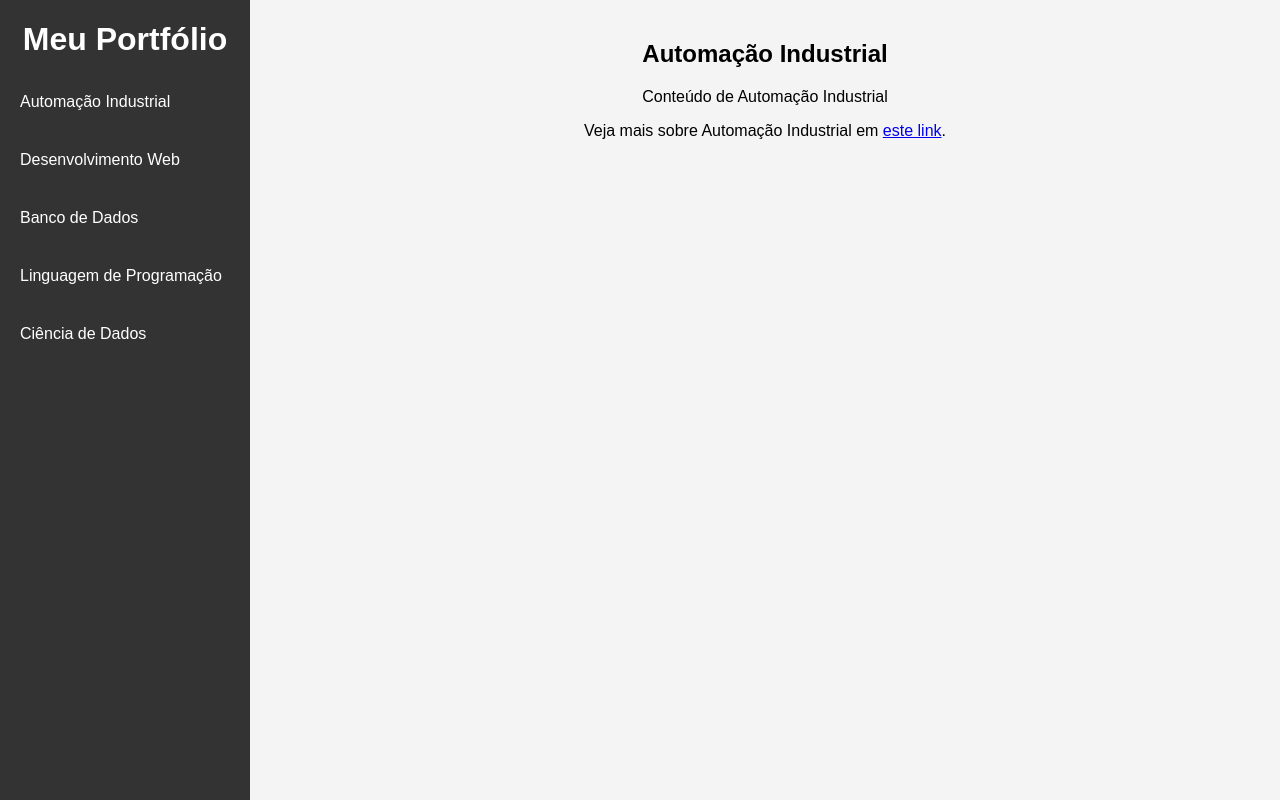
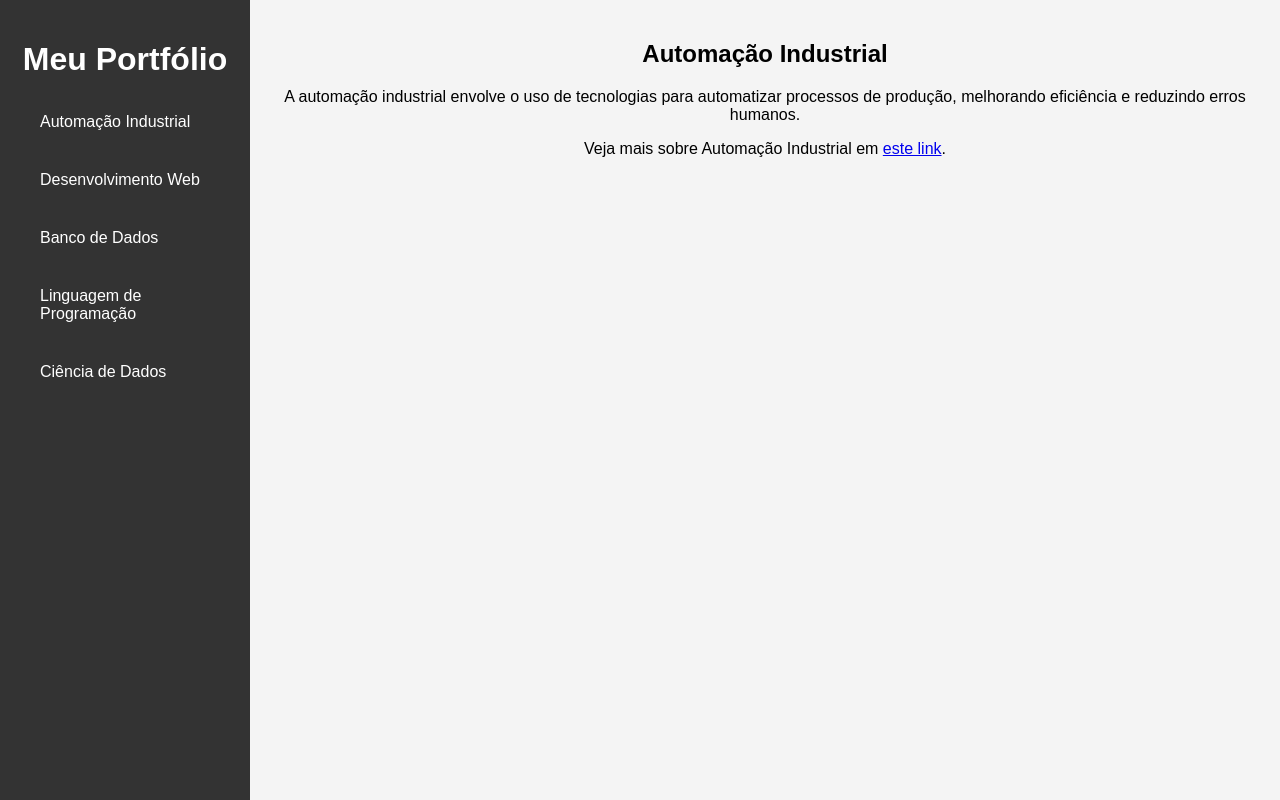
Before and after one commit to b4rbosa777/Projeto1SEM, a plain HTML site: page Projeto/index.html in a window 1280 px wide. Both pictures are taken after a click on the item "Automação Industrial". Drawn offline with Linux system fonts and the light colour scheme.

Commit message:
Atualizando

```diff
--- /dev/null
+++ b/Projeto/TA/automacao.html
@@ -0,0 +1,7 @@
+<div class="materia-content">
+    <h2>Automação Industrial</h2>
+    <p>A automação industrial envolve o uso de tecnologias para automatizar processos de produção, melhorando eficiência e reduzindo erros humanos.</p>
+    <div class="additional-content">
+        <p>Veja mais sobre Automação Industrial em <a href="https://example.com/automacao" target="_blank">este link</a>.</p>
+    </div>
+</div>
--- a/Projeto/index.html
+++ b/Projeto/index.html
@@ -5,61 +5,25 @@
     <meta name="viewport" content="width=device-width, initial-scale=1.0">
     <title>Projeto 1 Semestre</title>
     <link rel="stylesheet" href="style.css">
+    <script defer src="script.js"></script>
 </head>
 <body>
     <div class="sidebar">
         <h1>Meu Portfólio</h1>
         <ul>
-            <li data-content="automacao">Automação Industrial</li>
-            <li data-content="desenvolvimento">Desenvolvimento Web</li>
-            <li data-content="banco">Banco de Dados</li>
-            <li data-content="linguagem">Linguagem de Programação</li>
-            <li data-content="ciencia">Ciência de Dados</li>
+            <li data-content="TA/automacao">Automação Industrial</li>
+            <li data-content="WEB/desenvolvimento">Desenvolvimento Web</li>
+            <li data-content="BD/banco">Banco de Dados</li>
+            <li data-content="LP/linguagem">Linguagem de Programação</li>
+            <li data-content="CD/ciencia">Ciência de Dados</li>
         </ul>
     </div>
     <div class="content">
-        <div id="automacao" class="content-item">
-            <h2>Automação Industrial</h2>
-            <p>Conteúdo de Automação Industrial</p>
-            <div class="additional-content">
-                <!-- Adicione aqui mais conteúdo relacionado a Automação Industrial -->
-                <p>Veja mais sobre Automação Industrial em <a href="https://example.com/automacao" target="_blank">este link</a>.</p>
-            </div>
-        </div>
-        <div id="desenvolvimento" class="content-item" style="display: none;">
-            <h2>Desenvolvimento Web</h2>
-            <p>Conteúdo de Desenvolvimento Web</p>
-            <div class="additional-content">
-                <!-- Adicione aqui mais conteúdo relacionado a Desenvolvimento Web -->
-                <p>Veja mais sobre Desenvolvimento Web em <a href="https://example.com/desenvolvimento" target="_blank">este link</a>.</p>
-            </div>
-        </div>
-        <div id="banco" class="content-item" style="display: none;">
-            <h2>Banco de Dados</h2>
-            <p>Conteúdo de Banco de Dados</p>
-            <div class="additional-content">
-                <!-- Adicione aqui mais conteúdo relacionado a Banco de Dados -->
-                <p>Veja mais sobre Banco de Dados em <a href="https://example.com/banco" target="_blank">este link</a>.</p>
-            </div>
-        </div>
-        <div id="linguagem" class="content-item" style="display: none;">
-            <h2>Linguagem de Programação</h2>
-            <p>Conteúdo de Linguagem de Programação</p>
-            <div class="additional-content">
-                <!-- Adicione aqui mais conteúdo relacionado a Linguagem de Programação -->
-                <p>Link do github dos exercicios pedidos pelo professor Cainã <a
-                    href="https://github.com/b4rbosa777/Exercicios_Java" target="_blank">este link</a>.</p>
-            </div>
-        </div>
-        <div id="ciencia" class="content-item" style="display: none;">
-            <h2>Ciência de Dados</h2>
-            <p>Conteúdo de Ciência de Dados</p>
-            <div class="additional-content">
-                <!-- Adicione aqui mais conteúdo relacionado a Ciência de Dados -->
-                <p>Veja mais sobre Ciência de Dados em <a href="https://github.com/" target="_blank">este link</a>.</p>
-            </div>
-        </div>
+        <div id="automacao" class="content-item"></div>
+        <div id="desenvolvimento" class="content-item" style="display: none;"></div>
+        <div id="banco" class="content-item" style="display: none;"></div>
+        <div id="linguagem" class="content-item" style="display: none;"></div>
+        <div id="ciencia" class="content-item" style="display: none;"></div>
     </div>
-    <script src="script.js"></script>
 </body>
 </html>
--- a/Projeto/script.js
+++ b/Projeto/script.js
@@ -1,18 +1,45 @@
-document.addEventListener('DOMContentLoaded', function () {
-    const items = document.querySelectorAll('.sidebar ul li');
-    const contentItems = document.querySelectorAll('.content-item');
-
+document.addEventListener('DOMContentLoaded', () => {
+    const items = document.querySelectorAll('.sidebar li');
     items.forEach(item => {
-        item.addEventListener('click', function () {
-            const contentId = this.getAttribute('data-content');
-
-            contentItems.forEach(contentItem => {
-                if (contentItem.id === contentId) {
-                    contentItem.style.display = 'block';
-                } else {
-                    contentItem.style.display = 'none';
-                }
-            });
+        item.addEventListener('click', () => {
+            const contentPath = item.getAttribute('data-content');
+            const contentId = contentPath.split('/')[1]; // Pega o nome do arquivo sem a extensão
+            loadContent(contentPath, contentId);
         });
     });
 });
+
+function loadContent(contentPath, contentId) {
+    const contentDiv = document.getElementById(contentId);
+
+    fetch(`${contentPath}.html`)
+        .then(response => response.text())
+        .then(data => {
+            const allContentItems = document.querySelectorAll('.content-item');
+            allContentItems.forEach(item => item.style.display = 'none');
+
+            contentDiv.innerHTML = data;
+            contentDiv.style.display = 'block';
+
+            // Carregar o CSS específico
+            loadCSS(`${contentPath}.css`);
+        })
+        .catch(error => {
+            console.error('Error loading content:', error);
+        });
+}
+
+function loadCSS(cssPath) {
+    // Remover CSS antigo
+    const oldLink = document.querySelector('link[data-dynamic-css]');
+    if (oldLink) {
+        oldLink.parentNode.removeChild(oldLink);
+    }
+
+    // Adicionar novo CSS
+    const link = document.createElement('link');
+    link.rel = 'stylesheet';
+    link.href = cssPath;
+    link.setAttribute('data-dynamic-css', 'true');
+    document.head.appendChild(link);
+}
--- a/Projeto/style.css
+++ b/Projeto/style.css
@@ -4,14 +4,17 @@ body {
     background-color: #f4f4f4;
     display: flex;
     text-align: center;
+    height: 100vh;
+    overflow: hidden;
 }
 
 .sidebar {
     width: 250px;
     background-color: #333;
     color: white;
-    height: 100vh;
-    padding: 20px 1;
+    height: 100%;
+    padding: 20px;
+    box-sizing: border-box;
     text-align: initial;
 }
 
@@ -28,7 +31,7 @@ body {
 .sidebar ul li {
     padding: 15px 20px;
     cursor: pointer;
-    margin-bottom: 10px; /* Adicionado para separar os itens */
+    margin-bottom: 10px;
 }
 
 .sidebar ul li:hover {
@@ -38,6 +41,9 @@ body {
 .content {
     flex: 1;
     padding: 20px;
+    box-sizing: border-box;
+    overflow-y: auto;
+    height: 100vh;
 }
 
 .content-item {
```
Also changed, not shown: Projeto/BD/banco.html (added, +7 -0 lines), Projeto/CD/ciencia.html (added, +7 -0 lines), Projeto/LP/linguagem.html (added, +7 -0 lines), Projeto/WEB/desenvolvimento.html (added, +7 -0 lines), Projeto/BD/banco.css (added), Projeto/CD/ciencia.css (added), Projeto/LP/linguagem.css (added), Projeto/TA/automacao.css (added), Projeto/WEB/desenvolvimento.css (added).
